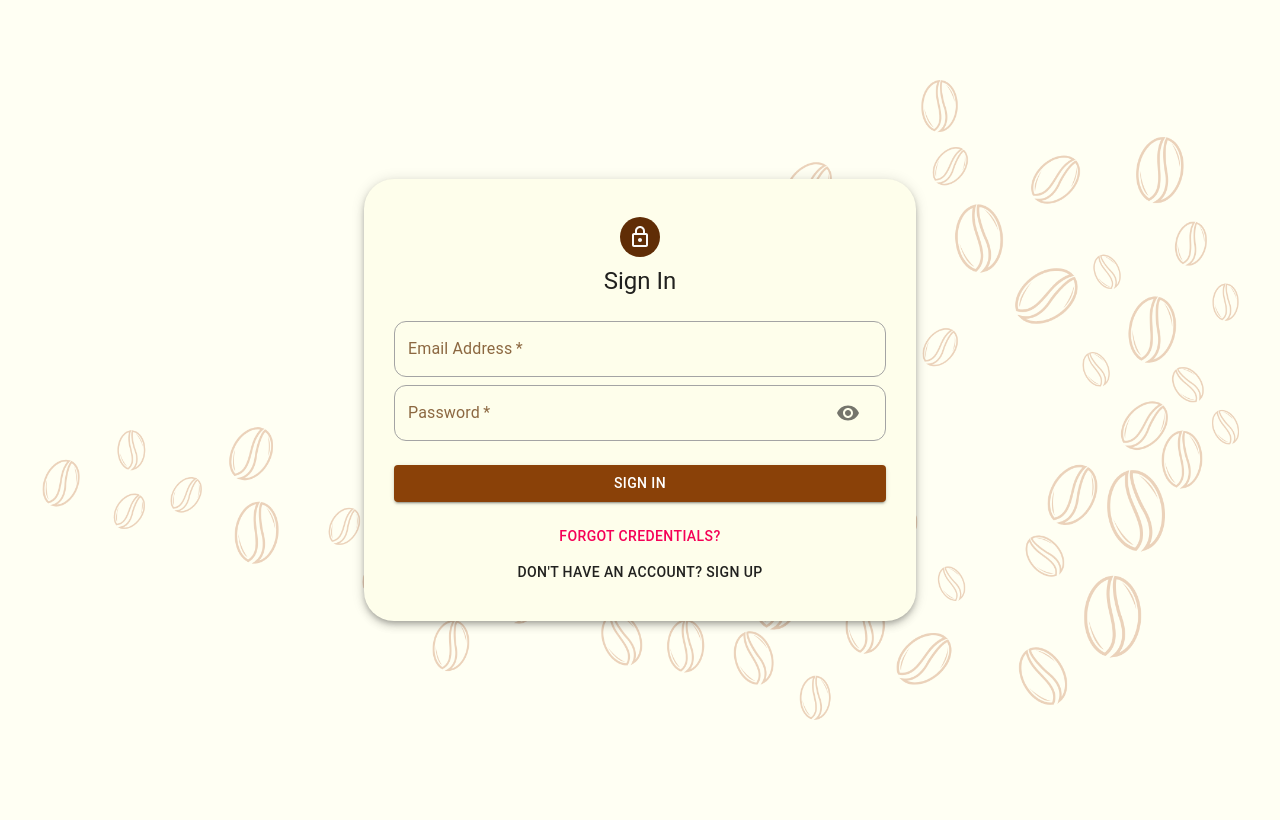
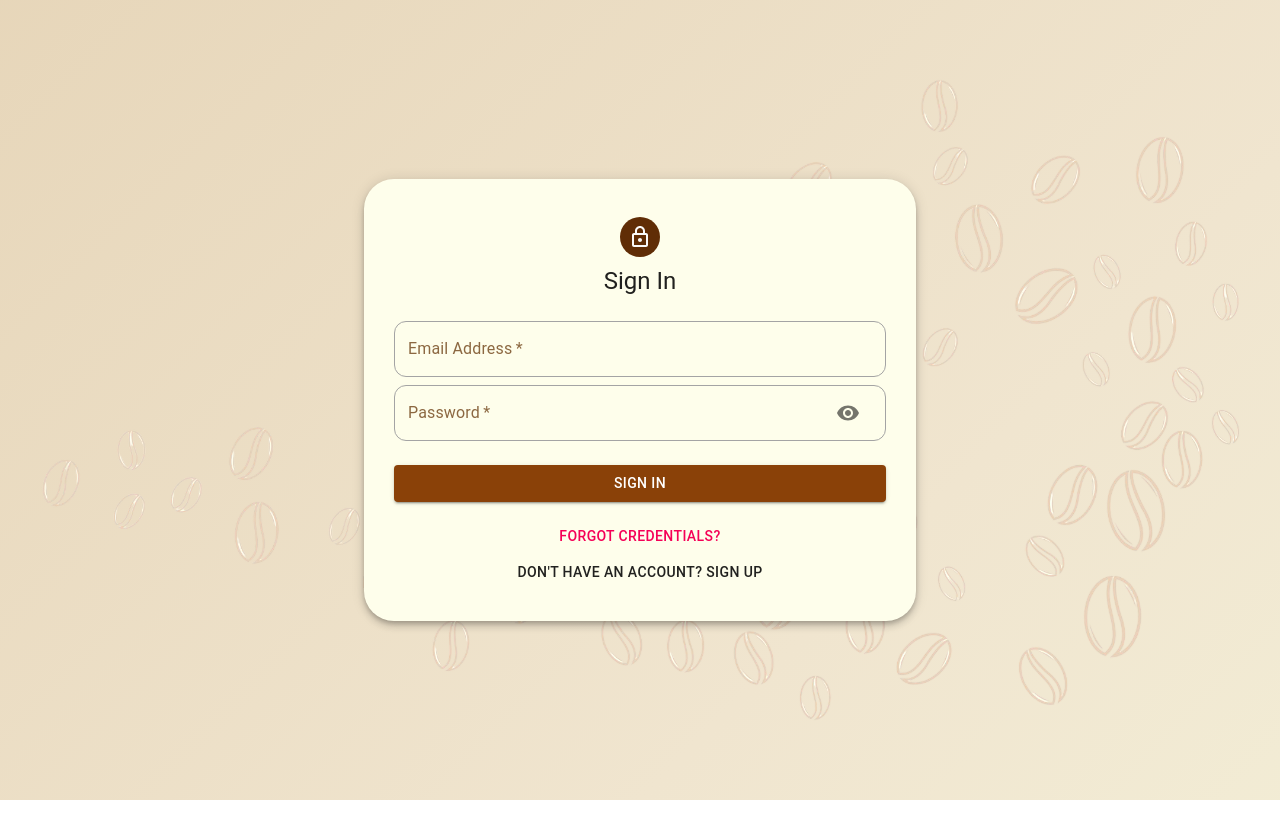
Before and after one commit to utkarshkrr/OurMoments, a React (Create React App) app in the folder client/: page /auth in a window 1280 px wide. Built offline with nearby package versions, Linux system fonts and the light colour scheme; no server answers.

Commit message:
added dynamic background gradient

```diff
--- a/client/src/index.css
+++ b/client/src/index.css
@@ -1,13 +1,37 @@
 body {
-    background-image: url('./images/Background.png');
-    background-attachment: fixed;
-    background-repeat: no-repeat;
-    background-size: cover;
-    background-position: center;
-    padding-bottom: 20px;
+  margin: 0;
+  height: 100vh;
+  overflow-x: hidden;
+
+  /* PNG on top, animated gradient behind */
+  background:
+    url('./images/BackgroundClear.png') center/cover repeat fixed,
+    linear-gradient(-45deg,
+      #fdfcf4,  /* near-white cream */
+      #f5f5dc,  /* beige */
+      #f0e5cf,  /* light sand */
+      #e6d5b8,  /* warm beige */
+      #dbcbb5,  /* pale mocha */
+      #d1bfa3,  /* camel */
+      #cbb994,  /* earthy beige */
+      #bfa786,  /* soft brown */
+      #a68c6c   /* warm coffee */
+    );
+  background-size: cover, 600% 600%;
+  background-attachment: fixed, fixed;
+
+  animation: gradientShift 15s ease infinite;
+  padding-bottom: 20px;
 }
+
+@keyframes gradientShift {
+  0%   { background-position: center, 0% 50%; }
+  50%  { background-position: center, 100% 50%; }
+  100% { background-position: center, 0% 50%; }
+}
+
 @media (max-width:600px) {
-    body{
-        padding-bottom: 96px;
-    }
+  body {
+    padding-bottom: 96px;
+  }
 }
```
Also changed, not shown: client/src/images/Background.png (deleted), client/src/images/BackgroundClear.png (added).
